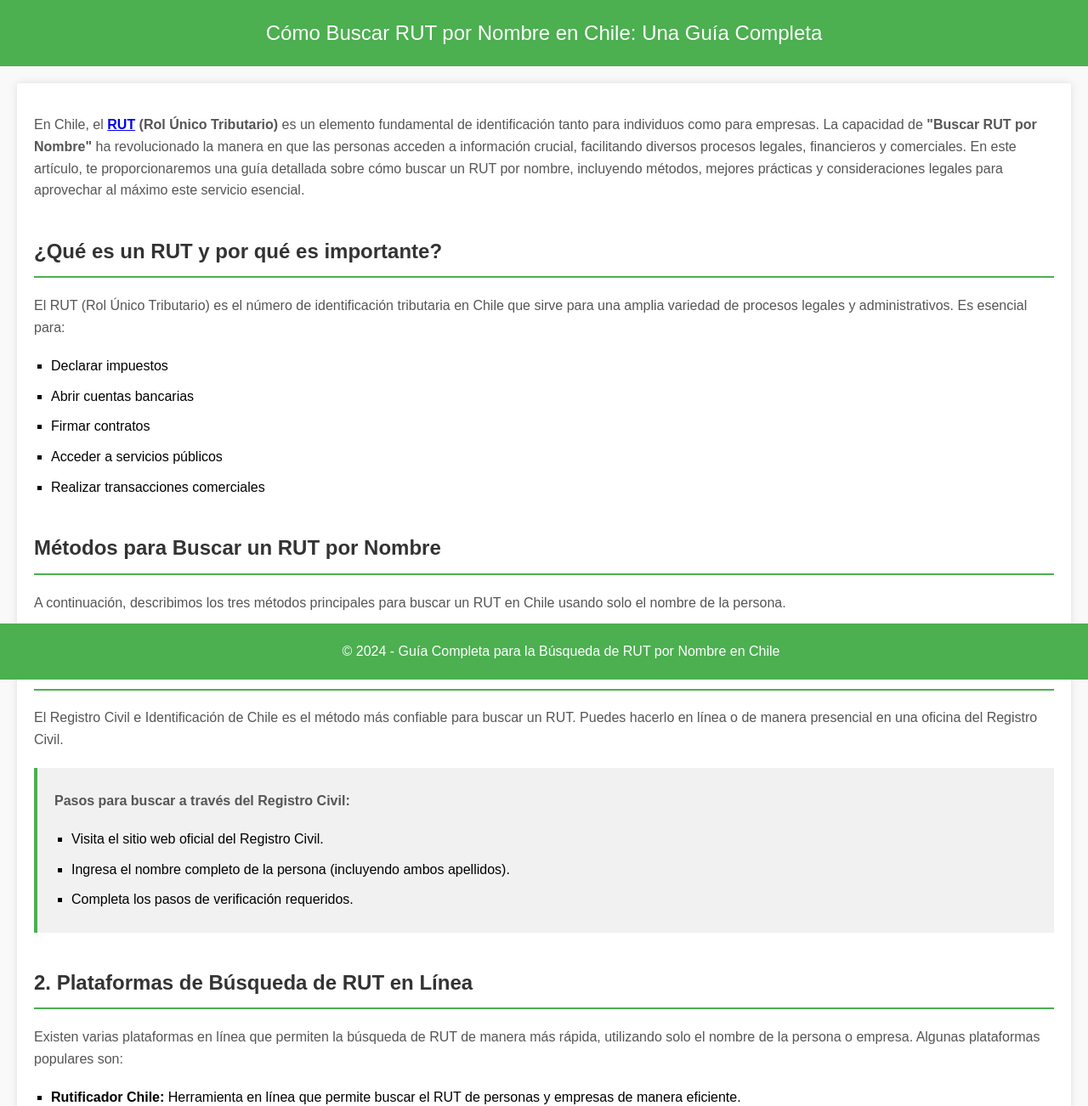
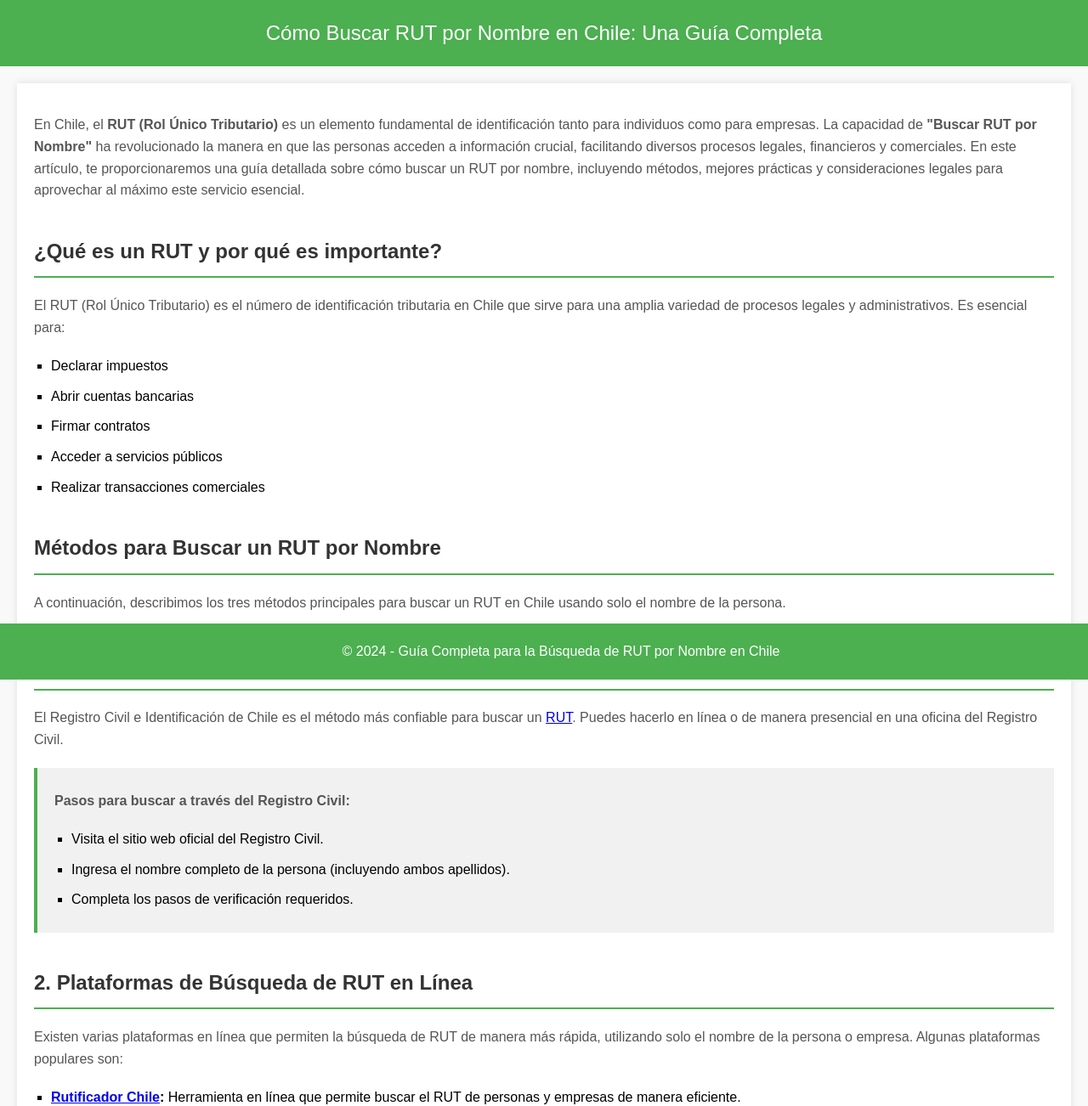
Before and after one commit to alexhales-droid/rutchile, a plain HTML site: page index.html in a window 1280 px wide. Shown: the top 1302 px of the page at 85% size. Drawn offline with Linux system fonts and the light colour scheme.

Commit message:
index.html

```diff
--- a/index.html
+++ b/index.html
@@ -79,7 +79,7 @@
 
 <main>
     <section>
-        <p>En Chile, el <strong><a href="https://therutificador.cl/rutificador-empresas/">RUT</a> (Rol Único Tributario)</strong> es un elemento fundamental de identificación tanto para individuos como para empresas. La capacidad de <strong>"Buscar RUT por Nombre"</strong> ha revolucionado la manera en que las personas acceden a información crucial, facilitando diversos procesos legales, financieros y comerciales. En este artículo, te proporcionaremos una guía detallada sobre cómo buscar un RUT por nombre, incluyendo métodos, mejores prácticas y consideraciones legales para aprovechar al máximo este servicio esencial.</p>
+        <p>En Chile, el <strong>RUT (Rol Único Tributario)</strong> es un elemento fundamental de identificación tanto para individuos como para empresas. La capacidad de <strong>"Buscar RUT por Nombre"</strong> ha revolucionado la manera en que las personas acceden a información crucial, facilitando diversos procesos legales, financieros y comerciales. En este artículo, te proporcionaremos una guía detallada sobre cómo buscar un RUT por nombre, incluyendo métodos, mejores prácticas y consideraciones legales para aprovechar al máximo este servicio esencial.</p>
     </section>
 
     <section>
@@ -101,7 +101,7 @@
 
     <section>
         <h2>1. Método Oficial: Registro Civil de Chile</h2>
-        <p>El Registro Civil e Identificación de Chile es el método más confiable para buscar un RUT. Puedes hacerlo en línea o de manera presencial en una oficina del Registro Civil.</p>
+        <p>El Registro Civil e Identificación de Chile es el método más confiable para buscar un <a href="https://therutificador.w3spaces.com/">RUT</a>. Puedes hacerlo en línea o de manera presencial en una oficina del Registro Civil.</p>
         <div class="important">
             <p><strong>Pasos para buscar a través del Registro Civil:</strong></p>
             <ul>
@@ -116,7 +116,7 @@
         <h2>2. Plataformas de Búsqueda de RUT en Línea</h2>
         <p>Existen varias plataformas en línea que permiten la búsqueda de RUT de manera más rápida, utilizando solo el nombre de la persona o empresa. Algunas plataformas populares son:</p>
         <ul>
-            <li><strong>Rutificador Chile:</strong> Herramienta en línea que permite buscar el RUT de personas y empresas de manera eficiente.</li>
+            <li><strong><a href="https://therutificador.cl/rutificador-empresas/">Rutificador Chile</a>:</strong> Herramienta en línea que permite buscar el RUT de personas y empresas de manera eficiente.</li>
             <li><strong>Consultas Chile:</strong> Plataforma que permite la búsqueda por nombre y, en algunos casos, ofrece información adicional.</li>
         </ul>
     </section>
```
